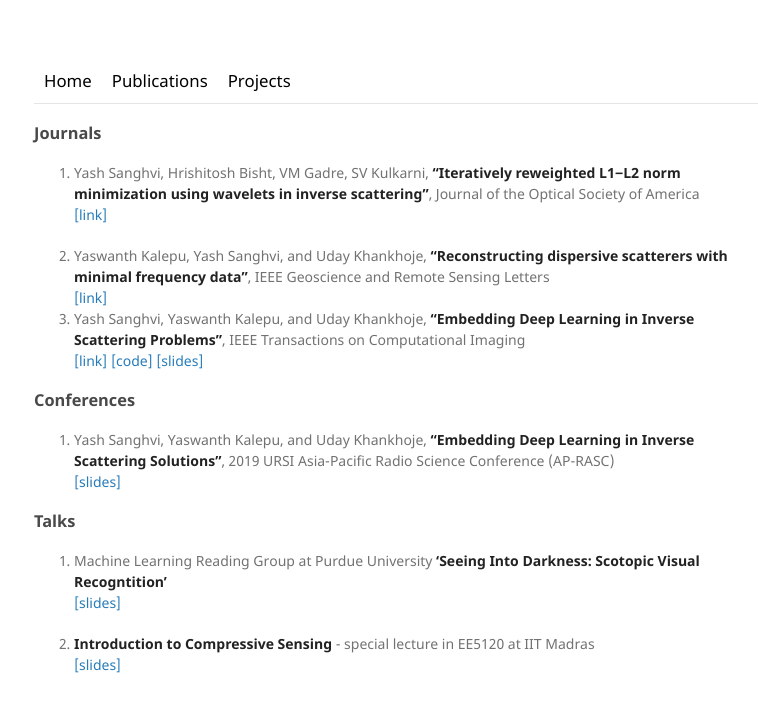
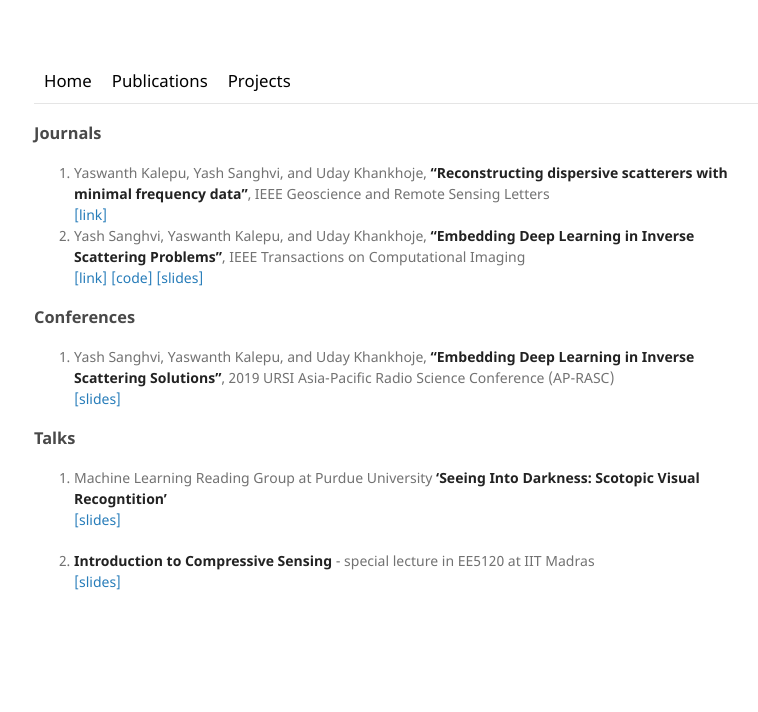
Before and after one commit to sanghviyashiitb/sanghviyashiitb.github.io, a Jekyll site: the page built from publications/index.md, in a window 1280 px wide. Shown: the top 712 px of the page, without its empty margins (106-864 px from the left). Built offline with Jekyll 4.4.1, drawn with Linux system fonts in a browser that asks for light colours.

Commit message:
Added publications tab1

```diff
--- a/publications/index.md
+++ b/publications/index.md
@@ -3,12 +3,9 @@ layout: default_cv
 title: Publications
 ---
 ### Journals
-1. Yash Sanghvi, Hrishitosh Bisht, VM Gadre, SV Kulkarni, **"Iteratively reweighted L1−L2 norm minimization using wavelets in inverse scattering"**, Journal of the Optical Society of America <br>
-[[link]](https://www.osapublishing.org/josaa/abstract.cfm?uri=josaa-37-4-680)
-
-2. Yaswanth Kalepu, Yash Sanghvi, and Uday Khankhoje, **"Reconstructing dispersive scatterers with minimal frequency data"**, IEEE Geoscience and Remote Sensing Letters <br>
+1. Yaswanth Kalepu, Yash Sanghvi, and Uday Khankhoje, **"Reconstructing dispersive scatterers with minimal frequency data"**, IEEE Geoscience and Remote Sensing Letters <br>
 [[link]](https://ieeexplore.ieee.org/document/8976282)
-3. Yash Sanghvi, Yaswanth Kalepu, and Uday Khankhoje, **"Embedding Deep Learning in Inverse Scattering Problems"**, IEEE Transactions on Computational Imaging <br>
+2. Yash Sanghvi, Yaswanth Kalepu, and Uday Khankhoje, **"Embedding Deep Learning in Inverse Scattering Problems"**, IEEE Transactions on Computational Imaging <br>
 [[link]](https://ieeexplore.ieee.org/document/8709721) [[code]](https://github.com/sanghviyashiitb/EmbeddingDLinISP-Github) [[slides]](/blog/2019-3-31-URSI)
 
 
```
Also changed, not shown: 1 other file.
